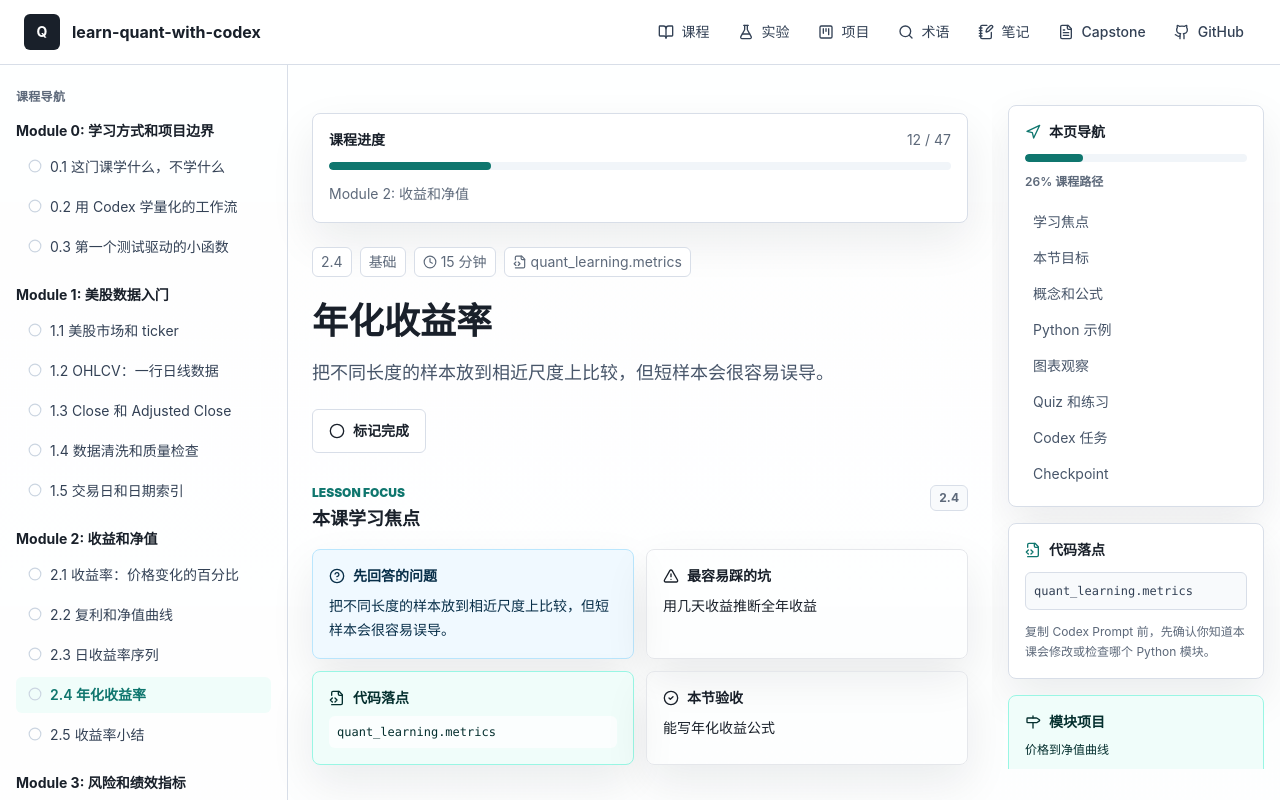
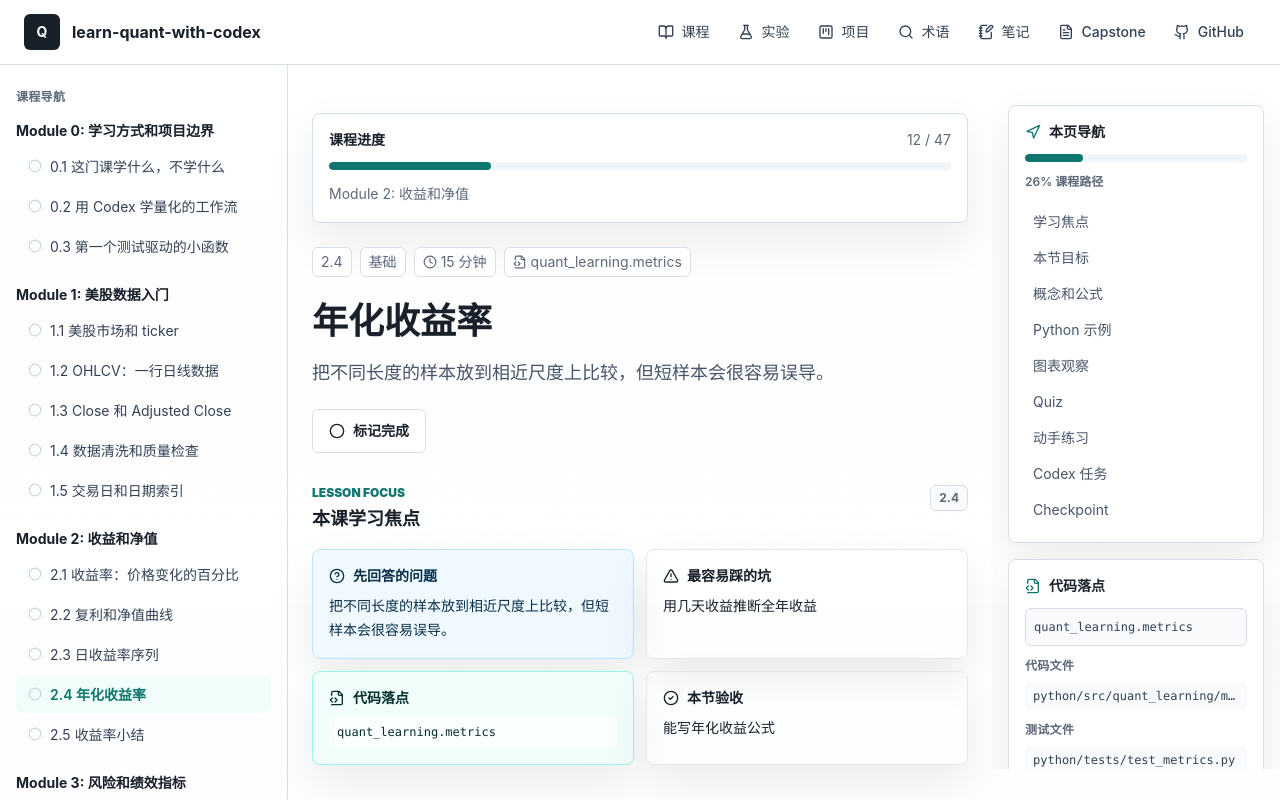
Before and after one commit to ZeyuZuo/learn-quant-with-codex, a Next.js app in the folder web/: page /courses/annualized-return in a window 1280 px wide. Shown: the top 800 px of the page. Built offline with nearby package versions, Linux system fonts and the light colour scheme.

Commit message:
Show lesson code and test targets in aside

```diff
--- a/web/src/components/lesson/LessonAside.tsx
+++ b/web/src/components/lesson/LessonAside.tsx
@@ -1,6 +1,8 @@
 import Link from "next/link";
-import { CheckCircle2, FileCode2, Milestone, Navigation } from "lucide-react";
+import { CheckCircle2, FileCode2, Milestone, Navigation, Terminal } from "lucide-react";
 import type { CourseModule, Lesson } from "@/lib/types";
+import { getCourseCodeMapItem } from "@/lib/course-code-map";
+import { getLessonCommandInfo } from "@/lib/lesson-commands";
 
 type LessonAsideProps = {
   lesson: Lesson;
@@ -14,12 +16,16 @@ const anchors = [
   ["#concepts", "概念和公式"],
   ["#code", "Python 示例"],
   ["#chart", "图表观察"],
-  ["#quiz", "Quiz 和练习"],
+  ["#quiz", "Quiz"],
+  ["#practice", "动手练习"],
   ["#codex-task", "Codex 任务"],
   ["#checkpoint", "Checkpoint"],
 ];
 
 export function LessonAside({ lesson, courseModule, progress }: LessonAsideProps) {
+  const codeMap = getCourseCodeMapItem(lesson.moduleId);
+  const commandInfo = getLessonCommandInfo(lesson);
+
   return (
     <aside className="hidden w-72 shrink-0 xl:block">
       <div className="sticky top-20 max-h-[calc(100vh-6rem)] overflow-y-auto px-4 py-10">
@@ -47,7 +53,42 @@ export function LessonAside({ lesson, courseModule, progress }: LessonAsideProps
             代码落点
           </div>
           <code className="mt-3 block rounded-md border border-line bg-slate-50 px-2 py-2 text-xs leading-5 text-slate-700">{lesson.pythonModule}</code>
+          {codeMap ? (
+            <>
+              <div className="mt-3 text-xs font-black uppercase tracking-wide text-muted">代码文件</div>
+              <div className="mt-2 grid gap-1.5">
+                {codeMap.codeFiles.slice(0, 3).map((file) => (
+                  <code key={file} className="block truncate rounded-md bg-slate-50 px-2 py-1.5 text-xs text-slate-700">
+                    {file}
+                  </code>
+                ))}
+              </div>
+              <div className="mt-3 text-xs font-black uppercase tracking-wide text-muted">测试文件</div>
+              <div className="mt-2 grid gap-1.5">
+                {codeMap.testFiles.slice(0, 3).map((file) => (
+                  <code key={file} className="block truncate rounded-md bg-slate-50 px-2 py-1.5 text-xs text-slate-700">
+                    {file}
+                  </code>
+                ))}
+              </div>
+            </>
+          ) : null}
           <p className="mt-3 text-xs leading-5 text-muted">复制 Codex Prompt 前，先确认你知道本课会修改或检查哪个 Python 模块。</p>
+        </section>
+
+        <section className="mt-4 rounded-lg border border-line bg-white p-4 shadow-soft">
+          <div className="flex items-center gap-2 text-sm font-black text-ink">
+            <Terminal className="h-4 w-4 text-accent" />
+            本课验收
+          </div>
+          <pre className="mt-3 max-h-36 overflow-auto rounded-md bg-slate-950 p-3 text-xs leading-5 text-slate-100">
+            <code>{commandInfo.primary}</code>
+          </pre>
+          {commandInfo.secondary ? (
+            <Link href="#practice" className="mt-3 inline-flex rounded-md border border-line bg-white px-3 py-2 text-xs font-bold text-ink transition hover:border-accent hover:text-accent">
+              查看示例脚本
+            </Link>
+          ) : null}
         </section>
 
         <section className="mt-4 rounded-lg border border-teal-200 bg-teal-50 p-4">
--- a/web/src/components/lesson/PracticePanel.tsx
+++ b/web/src/components/lesson/PracticePanel.tsx
@@ -30,7 +30,7 @@ export function PracticePanel({ lesson }: PracticePanelProps) {
   const copyValue = commandInfo.secondary ? `${commandInfo.primary}\n${commandInfo.secondary}` : commandInfo.primary;
 
   return (
-    <section className="rounded-lg border border-blue-200 bg-blue-50/70 p-5">
+    <section id="practice" className="scroll-mt-24 rounded-lg border border-blue-200 bg-blue-50/70 p-5">
       <h3 className="text-base font-bold text-blue-950">动手练习</h3>
       <p className="mt-2 text-sm leading-7 text-blue-950">
         这一段不是额外作业，而是把本节知识落到代码里的最小动作。完成后再进入 Codex Prompt。
--- a/web/src/lib/course-code-map.ts
+++ b/web/src/lib/course-code-map.ts
@@ -78,3 +78,7 @@ export const courseCodeMap: CourseCodeMapItem[] = [
     focus: "生成、校验最终研究报告，并保持教育用途和非投资建议边界。",
   },
 ];
+
+export function getCourseCodeMapItem(moduleId: string) {
+  return courseCodeMap.find((item) => item.moduleId === moduleId);
+}
```
